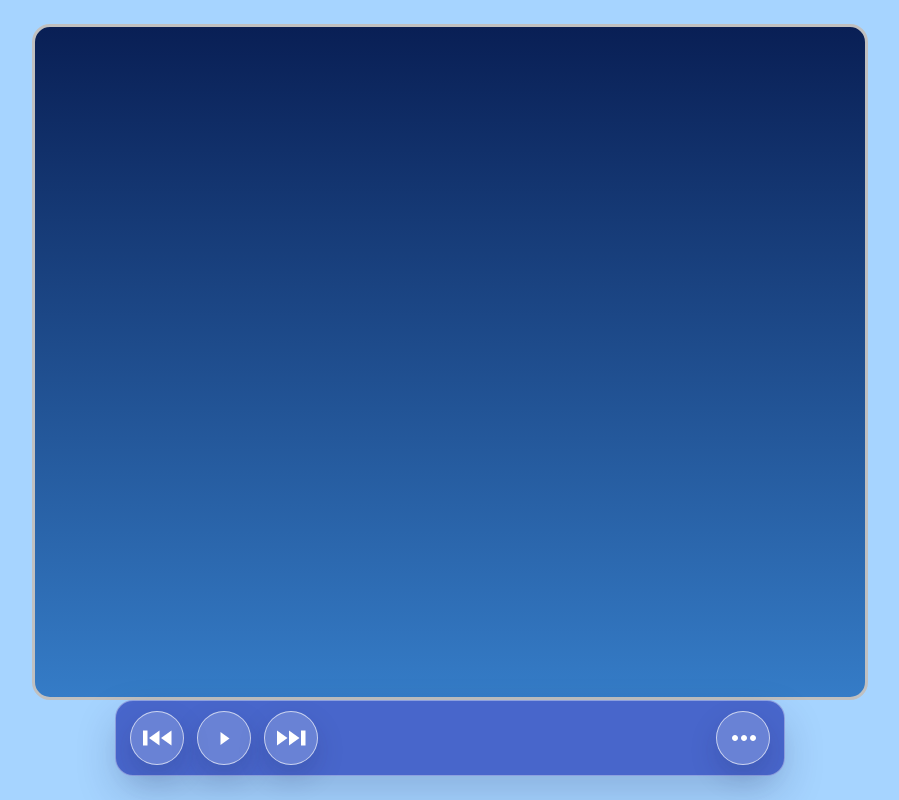
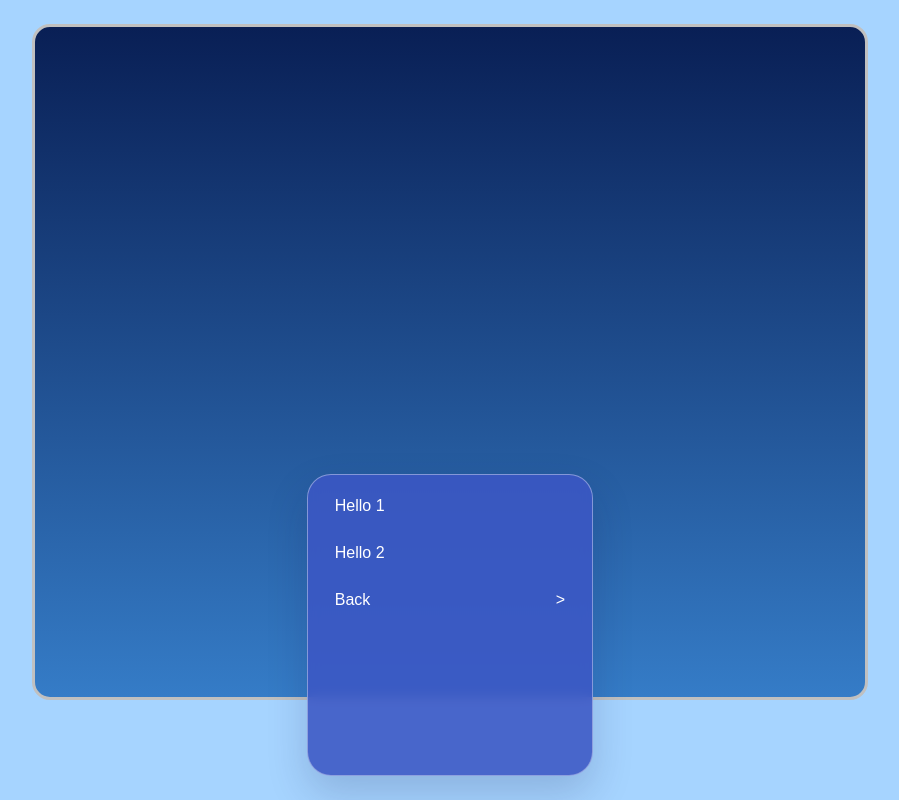
Before and after one commit to karydesc/tts-reader, a React (Vite) app in the folder frontend/: page / in a window 1280 px wide. Both pictures are taken after a click on the button 933 px from the left and 738 px from the top of the page. Shown: the whole page, without its empty margins (190-1089 px from the left). Built offline with nearby package versions, Linux system fonts and the light colour scheme.

Commit message:
feat: implemented morphing "settings/more" menu using gsap

```diff
--- a/frontend/src/App.tsx
+++ b/frontend/src/App.tsx
@@ -4,27 +4,41 @@ import IconButton from "./components/IconButton";
 import ReadingCanvas from "./components/ReadingCanvas";
 
 import "./styles/App.css"
-
+import ListItem from "./components/ListItem.tsx";
 
 export default function App(){
     const [isPlaying, setIsPlaying] = useState(false);
+    const [isMenuOpen, setIsMenuOpen] = useState(false);
 
-    function handleTogglePlay(){
-        setIsPlaying(!isPlaying);
-    }
+    function handleTogglePlay(){ setIsPlaying(!isPlaying); }
+    function handleToggleMenu(){ setIsMenuOpen(!isMenuOpen); }
 
     return (
-    <>
-    <ReadingCanvas/>
-    <FloatingControlBar>
-        <IconButton icon="rewind" />
-        <IconButton icon={isPlaying ? "pause" : "play"} onClick={handleTogglePlay} />
-        <IconButton icon="forward" />
+        <>
+            <ReadingCanvas />
 
-        <div style={{ flexGrow: 1 }}></div> {/*spacer*/}
+            <FloatingControlBar
+                isMenuOpen={isMenuOpen}
 
-        <IconButton icon="more" />
-    </FloatingControlBar>
-    </>
+                bar_children={
+                    <>
+                        <IconButton icon="rewind" />
+                        <IconButton icon={isPlaying ? "pause" : "play"} onClick={handleTogglePlay} />
+                        <IconButton icon="forward" />
+                        <div style={{ flexGrow: 1 }}/>
+                        <IconButton icon="more" onClick={handleToggleMenu} />
+                    </>
+                }
+
+                menu_children={
+                    <>
+                        <ListItem title="Hello 1" onClick={handleToggleMenu}/>
+                        <ListItem title="Hello 2" onClick={handleToggleMenu}/>
+                        <ListItem hasEndArrow={true} title="Back" onClick={handleToggleMenu}/>
+
+                    </>
+                }
+            />
+        </>
     )
 }
--- a/frontend/src/components/FloatingControlBar.tsx
+++ b/frontend/src/components/FloatingControlBar.tsx
@@ -1,13 +1,50 @@
 import styles from "../styles/FloatingControlBar.module.css"
-import type {ReactNode} from "react"
+import gsap from "gsap"
+import { useGSAP } from '@gsap/react';
+import {type ReactNode, useRef} from "react"
 
 type FloatingControlBarProps = {
-    children?: ReactNode
+    bar_children?: ReactNode
+    menu_children?: ReactNode
+    isMenuOpen: boolean
 }
-export default function FloatingControlBar({children}:FloatingControlBarProps){
+gsap.registerPlugin(useGSAP);
+
+export default function FloatingControlBar({bar_children, menu_children, isMenuOpen}:FloatingControlBarProps) {
+    const refContainer = useRef<HTMLDivElement>(null)
+    useGSAP(()=>{
+        if(!isMenuOpen){
+            gsap.to(refContainer.current, {
+                width: "50vw",
+                height: "7vh",
+                borderRadius: "18px",
+                ease: "expo.inOut",
+                duration: 0.5,
+
+            })
+        }else{
+            gsap.to(refContainer.current, {
+                width: "20vw",
+                height: "35vh",
+                borderRadius: "24px",
+                duration: 0.5,
+                ease: "expo.inOut",
+            })
+        }
+    }, {dependencies: [isMenuOpen]})
     return(
-        <div className={styles.container}>
-            {children}
+        <div ref = {refContainer} className={styles.pill}>
+
+            {/* The Bar Layer */}
+            <div className={`${styles.bar} ${styles.layer} ${isMenuOpen ? styles.hidden : styles.visible}`}>
+                {bar_children}
+            </div>
+
+            {/* The Menu Layer */}
+            <div className={`${styles.menu} ${styles.layer} ${isMenuOpen ? styles.visible : styles.hidden}`}>
+                {menu_children}
+            </div>
+
         </div>
     )
 }
--- /dev/null
+++ b/frontend/src/components/ListItem.tsx
@@ -0,0 +1,15 @@
+import styles from "../styles/ListItem.module.css"
+type ListItemProps = {
+    title: string;
+    onClick?: () => void;
+    hasEndArrow?: boolean;
+}
+export default function ListItem( {title, onClick, hasEndArrow = false}: ListItemProps) {
+    return (
+        <div className={styles.ListItem} onClick={onClick}>
+            {title}
+            <div style={{ flexGrow: 1 }}/>
+            {hasEndArrow? ">" : null}
+        </div>
+    )
+}
--- a/frontend/src/styles/App.css
+++ b/frontend/src/styles/App.css
@@ -3,6 +3,7 @@ html, body {
   padding: 0;
   min-height: 100vh;
   background-color: #a6d4ff;
+    font-family: 'Montserrat', sans-serif;
   /* background-color: #edf9c9;  */
 
 }
--- a/frontend/src/styles/FloatingControlBar.module.css
+++ b/frontend/src/styles/FloatingControlBar.module.css
@@ -1,15 +1,50 @@
-.container{
+.pill{
+    display: flex;
     position: fixed;
     bottom: 3%;
     padding: 10px 14px;
-    min-width: 50vw;
-    display: flex;
-    justify-content:left;
-    align-items: center;
-    gap: 0.8rem;
+    width: 50vw;
+    height: 7vh;
     background: rgba(60, 87, 196, 0.88);
     backdrop-filter: blur(6px);
     border: 1px solid rgba(255, 255, 255, 0.38);
     border-radius: 18px;
     box-shadow: 0 18px 40px rgba(20, 30, 80, 0.18);
+    overflow: hidden;
 }
+
+.layer {
+    position: absolute;
+    top: 0;
+    left: 0;
+    box-sizing: border-box;
+    width: 100%;
+    height: 100%;
+
+    gap: 0.8rem;
+    display: flex;
+    justify-content: center;
+    align-items: center;
+
+    padding: 14px;
+
+    transition: opacity 0.3s ease;
+}
+
+.menu {
+    flex-direction: column;
+    justify-content: flex-start;
+}
+
+.bar {
+    flex-direction: row;
+}
+.hidden{
+    opacity: 0;
+    pointer-events: none;
+}
+.visible{
+    opacity: 1;
+    pointer-events: auto;
+    transition-delay: 0.2s;
+}
--- /dev/null
+++ b/frontend/src/styles/ListItem.module.css
@@ -0,0 +1,27 @@
+.ListItem {
+    display: flex;
+    padding: 0.5rem;
+    gap:0.5rem;
+    width: 90%;
+    align-content: center;
+    color: white;
+    border-radius: 0.5rem;
+
+
+}
+.ListItem:hover {
+    transform: scale(1.05);
+    background: rgba(255, 255, 255, 0.28);
+    transition: ease 0.1s;
+}
+.ListItem:active {
+    transform: scale(0.92);
+    transition: ease 0.1s;
+
+
+}
+
+.ListItem:focus-visible {
+    outline: 2px solid rgba(255, 255, 255, 0.9);
+    outline-offset: 2px;
+}
```
